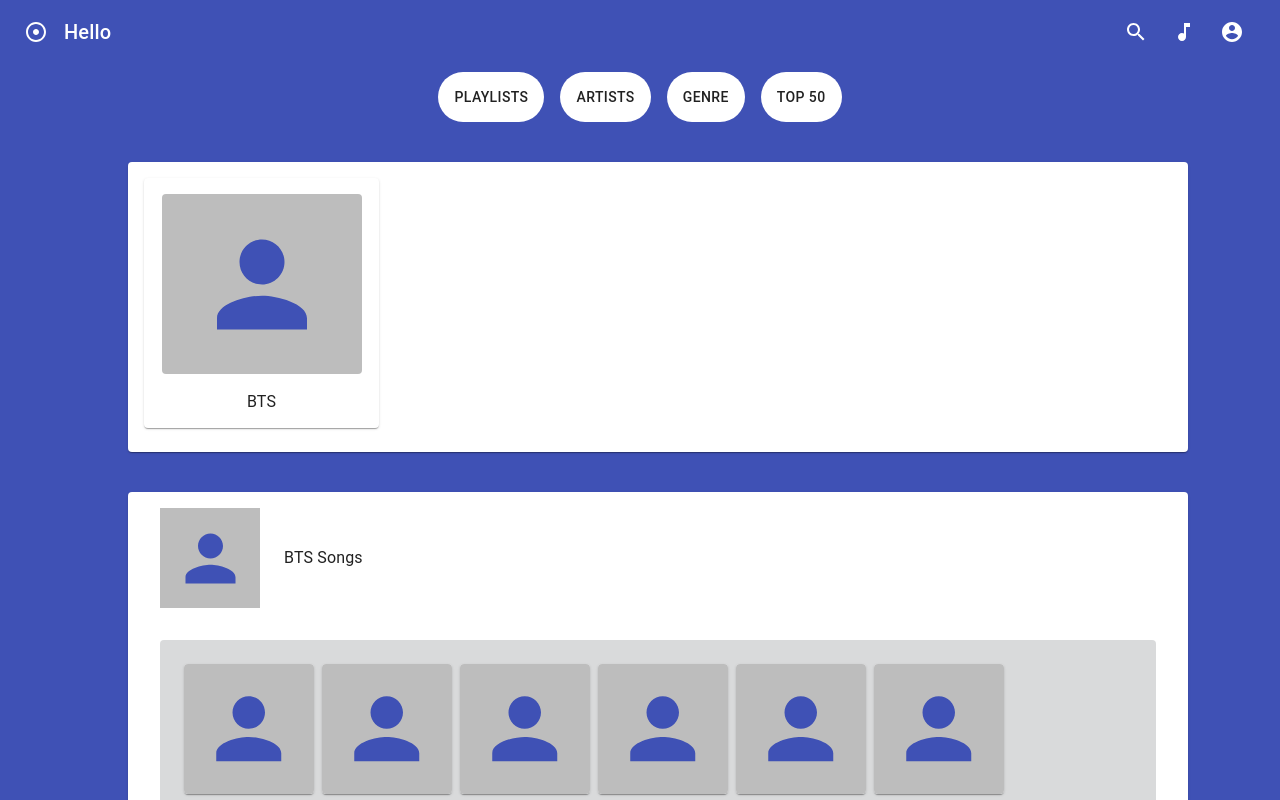
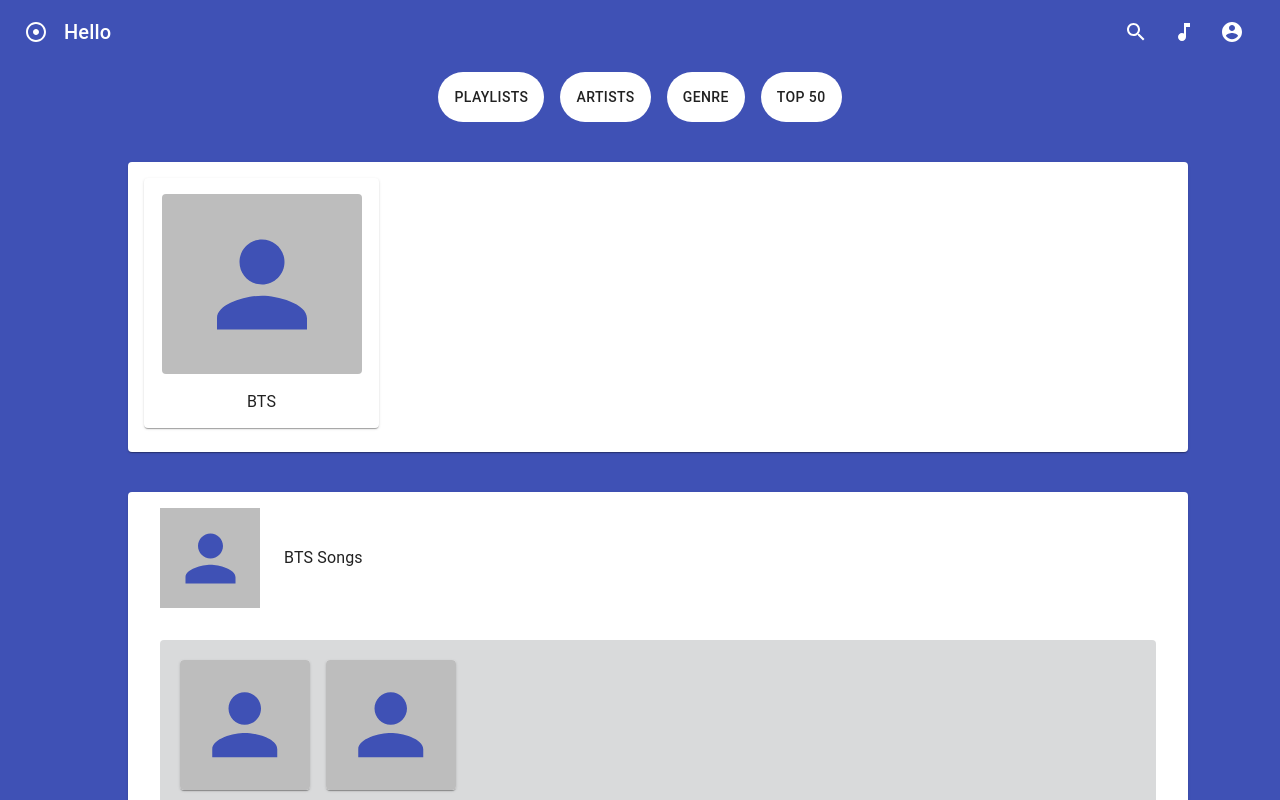
Before and after one commit to lyds214/Quickify, a React (Create React App) app: page / in a window 1280 px wide. Both pictures are taken after a click on the button "BTS". Shown: the top 800 px of the page. Built offline with nearby package versions, Linux system fonts and the light colour scheme.

Commit message:
Deleted grid because it didn't have the function that I wanted.

```diff
--- a/src/App.js
+++ b/src/App.js
@@ -5,42 +5,47 @@
 import ArtistPage from "./pages/ArtistPage";
 import GenrePage from "./pages/GenrePage";
 
-import { MuiThemeProvider, createMuiTheme, CssBaseline } from '@material-ui/core'
-import { BrowserRouter as Router, Switch, Route } from 'react-router-dom'
+import {
+  MuiThemeProvider,
+  createMuiTheme,
+  CssBaseline,
+} from "@material-ui/core";
+import { BrowserRouter as Router, Switch, Route } from "react-router-dom";
 
+const data = {
+  "Billie Eillish": "bad guy",
+  BTS: "The Truth Untold",
+  "Ariana Grande": "7 rings",
+};
 
 const theme = createMuiTheme({
   palette: {
     secondary: {
-      main: '#fff'
+      main: "#fff",
     },
     background: {
-      default: '#3f51b5'
-    }
-  }
-})
+      default: "#3f51b5",
+    },
+  },
+});
 
 function App() {
   return (
-    <MuiThemeProvider theme = {theme}>
+    <MuiThemeProvider theme={theme}>
       <CssBaseline>
         <Router>
-          <Header/>
-          <GroupButton/>
+          <Header />
+          <GroupButton />
 
           <Switch>
-            <Route exact path = "/" component = {PlaylistPage}/>
-            <Route path = "/artist" component = {ArtistPage}/>
-            <Route path = "/genre" component = {GenrePage}/>
-            <Route path = "/top50" component = {Top50Page}/>
+            <Route exact path="/" component={PlaylistPage} />
+            <Route path="/artist" component={ArtistPage} />
+            <Route path="/genre" component={GenrePage} />
+            <Route path="/top50" component={Top50Page} />
           </Switch>
-
         </Router>
       </CssBaseline>
     </MuiThemeProvider>
-
-
-
 
     // <MuiThemeProvider theme = {theme}>
     //   <CssBaseline/>
--- a/src/components/SongCard.js
+++ b/src/components/SongCard.js
@@ -1,6 +1,6 @@
 import React from "react";
 
-import { Avatar, Card, makeStyles } from "@material-ui/core";
+import { Avatar, Card, makeStyles, Typography } from "@material-ui/core";
 
 const useStyles = makeStyles((theme) => ({
   avatar: {
@@ -18,12 +18,13 @@
     height: 130,
   },
   space: {
-    paddingTop: theme.spacing(1),
-    paddingLeft: theme.spacing(1),
+    paddingTop: theme.spacing(2),
+    paddingLeft: theme.spacing(2),
+    paddingBottom: theme.spacing(2),
   },
 }));
 
-const SongCard = ({ onClick }) => {
+const SongCard = ({ onClick, songAndArtist }) => {
   const classes = useStyles();
 
   return (
--- a/src/components/layout/SongGrid.js
+++ /dev/null
@@ -1,54 +0,0 @@
-import React from "react";
-import { Grid, makeStyles } from "@material-ui/core";
-
-import SongCard from "../SongCard";
-
-const useStyles = makeStyles((theme) => ({
-  row: {
-    padding: theme.spacing(1),
-  },
-}));
-
-const SongGrid = () => {
-  const classes = useStyles();
-
-  return (
-    <React.Fragment>
-      <Grid item>
-        <SongCard className={classes.row} />
-      </Grid>
-      <Grid item>
-        <SongCard className={classes.row} />
-      </Grid>
-      <Grid item>
-        <SongCard className={classes.row} />
-      </Grid>
-      <Grid item>
-        <SongCard className={classes.row} />
-      </Grid>
-      <Grid item>
-        <SongCard className={classes.row} />
-      </Grid>
-      <Grid item>
-        <SongCard className={classes.row} />
-      </Grid>
-      <Grid item>
-        <SongCard className={classes.row} />
-      </Grid>
-      <Grid item>
-        <SongCard className={classes.row} />
-      </Grid>
-      <Grid item>
-        <SongCard className={classes.row} />
-      </Grid>
-      <Grid item>
-        <SongCard className={classes.row} />
-      </Grid>
-      <Grid item>
-        <SongCard className={classes.row} />
-      </Grid>
-    </React.Fragment>
-  );
-};
-
-export default SongGrid;
--- a/src/components/playlist/PlaylistDisplay.js
+++ b/src/components/playlist/PlaylistDisplay.js
@@ -1,4 +1,4 @@
-import React, { useState } from "react";
+import React from "react";
 import {
   Avatar,
   Card,
@@ -8,7 +8,7 @@
   Typography,
 } from "@material-ui/core";
 
-import SongGrid from "../layout/SongGrid";
+import SongCard from "../SongCard";
 
 const useStyles = makeStyles((theme) => ({
   avatar: {
@@ -26,7 +26,7 @@
     marginTop: theme.spacing(4),
   },
 }));
-
+const data = ["Billie Eillish", "BTS", "Ariana Grande"];
 const PlaylistDisplay = ({ playlistName }) => {
   const classes = useStyles();
 
@@ -60,14 +60,13 @@
             alignItems="center"
             spacing={3}
           >
-            <Grid container item>
-              <SongGrid />
-            </Grid>
-            <Grid container item>
-              <SongGrid />
-            </Grid>
-            <Grid container item>
-              <SongGrid />
+            <Grid container>
+              <Grid item>
+                <SongCard songAndArtist={data} />
+              </Grid>
+              <Grid item>
+                <SongCard />
+              </Grid>
             </Grid>
           </Grid>
         </CardContent>
```
